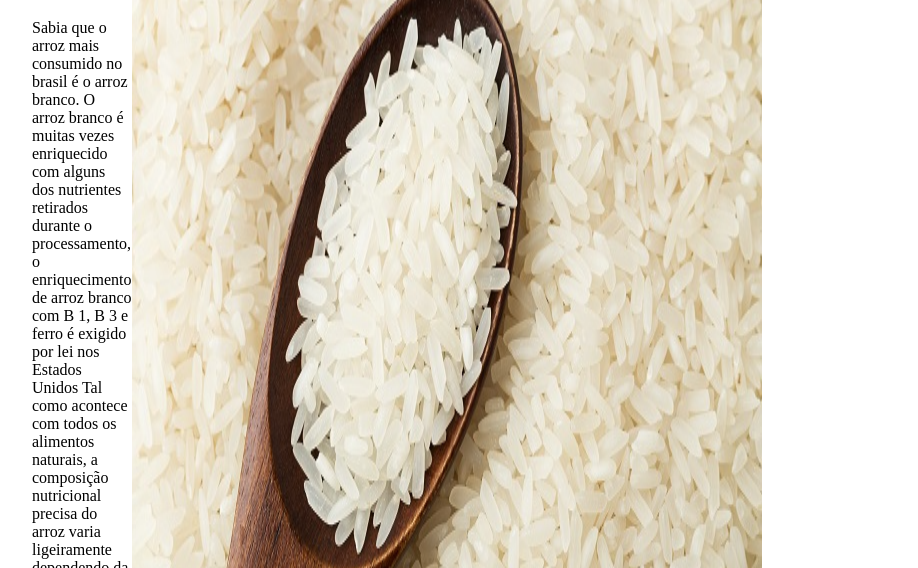
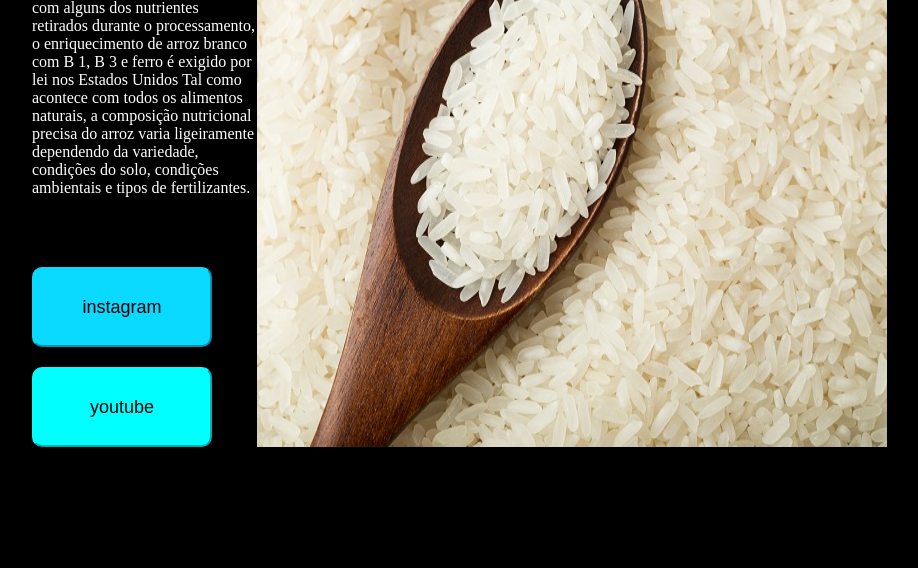
Before and after one commit to otv2804/otv, a plain HTML site: page index.html in a window 1280 px wide. Shown: the part 232-800 px from the top of the page, without its empty margins (268-1186 px from the left). Drawn offline with Linux system fonts and the light colour scheme.

Commit message:
Add files via upload

```diff
--- a/index.html
+++ b/index.html
@@ -15,8 +15,8 @@
         <p>     Sabia que o arroz mais consumido no brasil é o arroz branco.       O arroz branco é muitas vezes enriquecido com alguns dos nutrientes retirados durante o processamento, o enriquecimento de arroz branco com B 1, B 3 e ferro é exigido por lei nos Estados Unidos Tal como acontece com todos os alimentos naturais, a composição  nutricional precisa do arroz varia ligeiramente dependendo da variedade, condições do solo, condições ambientais e tipos de fertilizantes.
 
         </p>
-        <button><a href="https://www.instagram.com/arrozpratofino/" target="_blank" > instagram </a></button>
-        <button><a href="https://github.com/dashboard" target="_blank"  >github</a></button>
+        <button class="botao1"><a href="https://www.instagram.com/arrozpratofino/" target="_blank" > instagram </a></button>
+        <button class="botao2"><a href="https://www.youtube.com/watch?v=j9BHIZCDv6Y" target="_blank"  >youtube</a></button>
     </div>
     <img src="arrozimg.png" alt="">
     </main>
--- a/style.css
+++ b/style.css
@@ -5,8 +5,8 @@
 }
 
 body{
-    background-color: rgb(255, 255, 255)   ;
-    color: #000000;
+    background-color: rgb(0, 0, 0)   ;
+    color: #ffffff;
 
 }
 
@@ -27,3 +27,28 @@ p{
 header, footer{
     height: 100px;
 }
+
+.botao1{
+    background-color: #0adaff ;
+    width: 180px;
+
+    height: 80px;
+    border-radius: 10px;
+    border-color:#0adaff ;
+    margin: 20px 45px 0 0;
+   }
+
+   .botao2{
+    background-color:cyan;
+    width: 180px;
+    height: 80px;
+    border-radius: 10px;
+    border-color:cyan;
+    margin: 20px 45px 0 0;
+}
+
+a{
+    color: black;
+    font-size: 18px;
+    text-decoration: none;
+}
```
